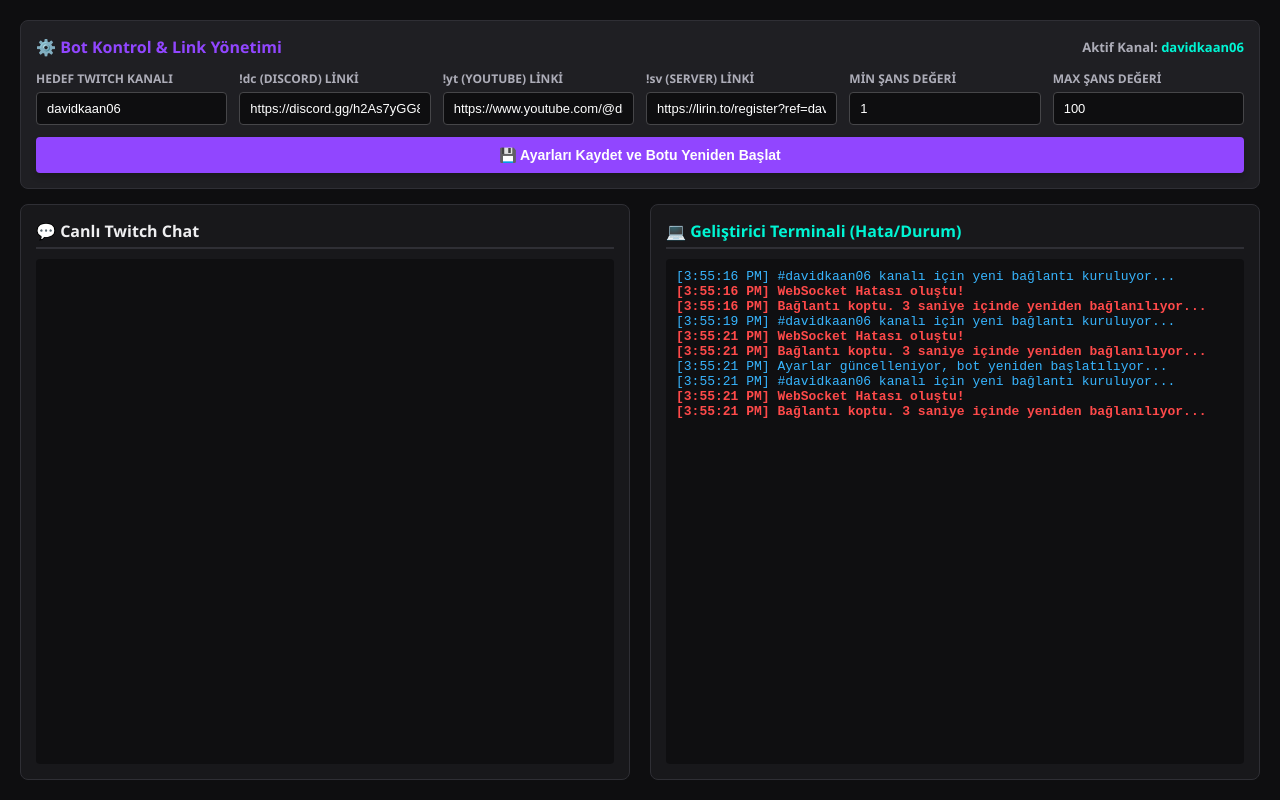
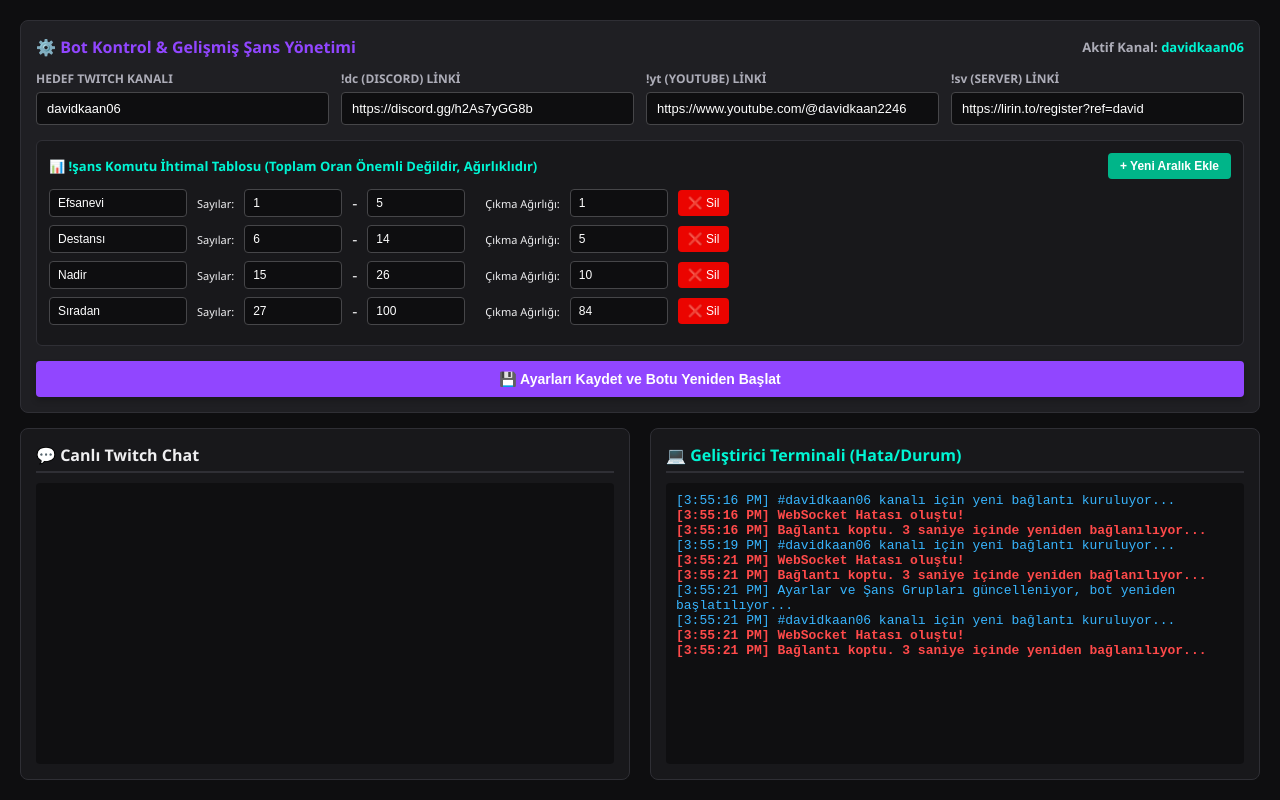
Before and after one commit to fluexcode/fluexcode.github.io, a plain HTML site: page index.html in a window 1280 px wide. Both pictures are taken after a click on the button "💾 Ayarları Kaydet ve Botu Yeniden Başlat". Drawn offline with Linux system fonts and the light colour scheme.

Commit message:
Update index.html

```diff
--- a/index.html
+++ b/index.html
@@ -17,7 +17,6 @@
             box-sizing: border-box;
         }
 
-        /* Gelişmiş Ayar Yönetim Alanı */
         .admin-settings {
             background: #1f1f23;
             padding: 15px;
@@ -36,9 +35,9 @@
         }
         .input-grid {
             display: grid;
-            grid-template-columns: repeat(auto-fit, minmax(180px, 1fr));
+            grid-template-columns: repeat(auto-fit, minmax(200px, 1fr));
             gap: 12px;
-            margin-bottom: 12px;
+            margin-bottom: 15px;
         }
         .input-group {
             display: flex;
@@ -58,12 +57,61 @@
             border-radius: 4px;
             font-size: 13px;
         }
-        .input-group input:focus {
-            border-color: #9146ff;
-            outline: none;
+        .input-group input:focus { border-color: #9146ff; outline: none; }
+
+        /* Gelişmiş Şans Aralıkları Tablo Alanı */
+        .probability-section {
+            background: #18181b;
+            padding: 12px;
+            border-radius: 6px;
+            border: 1px solid #2f2f35;
+            margin-bottom: 15px;
+        }
+        .prob-header {
+            display: flex;
+            justify-content: space-between;
+            align-items: center;
+            margin-bottom: 10px;
+            font-size: 13px;
+            font-weight: bold;
+            color: #00f5d4;
+        }
+        .prob-row {
+            display: flex;
+            gap: 10px;
+            margin-bottom: 8px;
+            align-items: center;
+        }
+        .prob-row input {
+            background: #0e0e10;
+            border: 1px solid #464649;
+            color: white;
+            padding: 6px 8px;
+            border-radius: 4px;
+            font-size: 12px;
+            width: 80px;
+        }
+        .prob-row input.wide { width: 120px; }
+        .prob-row button {
+            background: #eb0400;
+            color: white;
+            border: none;
+            padding: 6px 10px;
+            border-radius: 4px;
+            cursor: pointer;
+            font-size: 12px;
+        }
+        .add-row-btn {
+            background: #00b589;
+            color: white;
+            border: none;
+            padding: 6px 12px;
+            border-radius: 4px;
+            cursor: pointer;
+            font-size: 12px;
+            font-weight: bold;
         }
 
-        /* Efektli Kaydet Butonu */
         .save-btn {
             background: #9146ff;
             color: white;
@@ -77,14 +125,8 @@
             transition: all 0.2s ease;
             box-shadow: 0 4px 6px rgba(0, 0, 0, 0.2);
         }
-        .save-btn:hover {
-            background: #772ce8;
-            box-shadow: 0 6px 12px rgba(145, 70, 255, 0.3);
-        }
-        .save-btn:active {
-            transform: scale(0.97);
-            box-shadow: 0 2px 4px rgba(0, 0, 0, 0.2);
-        }
+        .save-btn:hover { background: #772ce8; box-shadow: 0 6px 12px rgba(145, 70, 255, 0.3); }
+        .save-btn:active { transform: scale(0.97); }
 
         .container { display: flex; gap: 20px; flex: 1; min-height: 0; }
         .panel { flex: 1; display: flex; flex-direction: column; background: #18181b; border-radius: 8px; border: 1px solid #2f2f35; padding: 15px; }
@@ -108,7 +150,7 @@
 
     <div class="admin-settings">
         <div class="admin-title">
-            <span>⚙️ Bot Kontrol & Link Yönetimi</span>
+            <span>⚙️ Bot Kontrol & Gelişmiş Şans Yönetimi</span>
             <span style="font-size: 13px; color: #adadb8;">Aktif Kanal: <strong id="currentChannelDisplay" style="color:#00f5d4;">davidkaan06</strong></span>
         </div>
 
@@ -129,14 +171,15 @@
                 <label for="svLinkInput">!sv (SERVER) LİNKİ</label>
                 <input type="text" id="svLinkInput" value="https://lirin.to/register?ref=david">
             </div>
-            <div class="input-group">
-                <label for="minSansInput">MİN ŞANS DEĞERİ</label>
-                <input type="number" id="minSansInput" value="1">
+        </div>
+
+        <div class="probability-section">
+            <div class="prob-header">
+                <span>📊 !şans Komutu İhtimal Tablosu (Toplam Oran Önemli Değildir, Ağırlıklıdır)</span>
+                <button type="button" class="add-row-btn" onclick="aralikEkle(1, 5, 1, 'Nadir')">+ Yeni Aralık Ekle</button>
             </div>
-            <div class="input-group">
-                <label for="maxSansInput">MAX ŞANS DEĞERİ</label>
-                <input type="number" id="maxSansInput" value="100">
-            </div>
+            <div id="probRowsContainer">
+                </div>
         </div>
 
         <button class="save-btn" onclick="ayarlariKaydet()">💾 Ayarları Kaydet ve Botu Yeniden Başlat</button>
@@ -162,9 +205,13 @@
         let YT_LINK = 'https://www.youtube.com/@davidkaan2246';
         let SV_LINK = 'https://lirin.to/register?ref=david';
 
-        // Şans komutu için varsayılan global değişkenler
-        let MIN_SANS = 1;
-        let MAX_SANS = 100;
+        // Gelişmiş şans havuzu listesi
+        let SANS_HAVUZU = [
+            { min: 1, max: 5, ihtimal: 1, etiket: 'Efsanevi' },
+            { min: 6, max: 14, ihtimal: 5, etiket: 'Destansı' },
+            { min: 15, max: 26, ihtimal: 10, etiket: 'Nadir' },
+            { min: 27, max: 100, ihtimal: 84, etiket: 'Sıradan' }
+        ];
 
         let botKilitli = false;
         let ws;
@@ -173,6 +220,32 @@
         const chatLog = document.getElementById('chatLog');
         const terminalLog = document.getElementById('terminalLog');
         const currentChannelDisplay = document.getElementById('currentChannelDisplay');
+
+        // Panel arayüzüne yeni satır ekleyen fonksiyon
+        function aralikEkle(min = 0, max = 100, ihtimal = 10, etiket = 'Grup') {
+            const container = document.getElementById('probRowsContainer');
+            const row = document.createElement('div');
+            row.className = 'prob-row';
+            row.innerHTML = `
+                <input type="text" class="wide etiket-input" placeholder="Grup Adı" value="${etiket}">
+                <label style="font-size:11px;">Sayılar:</label>
+                <input type="number" class="min-input" placeholder="Min" value="${min}">
+                <span>-</span>
+                <input type="number" class="max-input" placeholder="Max" value="${max}">
+                <label style="font-size:11px; margin-left:10px;">Çıkma Ağırlığı:</label>
+                <input type="number" class="ihtimal-input" placeholder="Şans" value="${ihtimal}">
+                <button onclick="this.parentElement.remove()">❌ Sil</button>
+            `;
+            container.appendChild(row);
+        }
+
+        // Başlangıçta varsayılan listeyi ekrana çiz
+        function tabloyuDoldur() {
+            document.getElementById('probRowsContainer').innerHTML = '';
+            SANS_HAVUZU.forEach(item => {
+                aralikEkle(item.min, item.max, item.ihtimal, item.etiket);
+            });
+        }
 
         function terminalYaz(mesaj, stil = 'term-line') {
             const zaman = new Date().toLocaleTimeString();
@@ -252,36 +325,58 @@
                     const msgLower = mesaj.toLowerCase();
 
                     if (msgLower === '!dc' || msgLower === '!discord') {
-                        terminalYaz(`Komut tetiklendi: !dc -> Gönderen: ${kullanici}`, "command-trigger");
                         const cevap = `@${kullanici} Discord Sunucumuz: ${DC_LINK}`;
                         ws.send(`PRIVMSG #${KANAL_ADI} :${cevap}`);
                         chatYaz(BOT_ADI, cevap, true);
                     }
                     else if (msgLower === '!sv' || msgLower === '!server') {
-                        terminalYaz(`Komut tetiklendi: !sv -> Gönderen: ${kullanici}`, "command-trigger");
                         const cevap = `@${kullanici} Kayıt Linki: ${SV_LINK}`;
                         ws.send(`PRIVMSG #${KANAL_ADI} :${cevap}`);
                         chatYaz(BOT_ADI, cevap, true);
                     }
                     else if (msgLower === '!yt' || msgLower === '!youtube') {
-                        terminalYaz(`Komut tetiklendi: !yt -> Gönderen: ${kullanici}`, "command-trigger");
                         const cevap = `@${kullanici} YouTube Kanalımız: ${YT_LINK}`;
                         ws.send(`PRIVMSG #${KANAL_ADI} :${cevap}`);
                         chatYaz(BOT_ADI, cevap, true);
                     }
-                    /* Yeni !şans / !sans Komut Alanı */
+                    /* GELİŞMİŞ ŞANS MOTORU ALANI */
                     else if (msgLower === '!şans' || msgLower === '!sans') {
                         terminalYaz(`Komut tetiklendi: !şans -> Gönderen: ${kullanici}`, "command-trigger");
 
-                        // Belirlenen min ve max değerleri arasında rastgele tam sayı üretir
-                        const rastgeleSans = Math.floor(Math.random() * (MAX_SANS - MIN_SANS + 1)) + MIN_SANS;
-                        const cevap = `@${kullanici} Şansın: %${rastgeleSans} 🍀 (Aralık: ${MIN_SANS}-${MAX_SANS})`;
+                        if (SANS_HAVUZU.length === 0) {
+                            const cevap = `@${kullanici} Şans havuzu ayarlanmamış!`;
+                            ws.send(`PRIVMSG #${KANAL_ADI} :${cevap}`);
+                            return;
+                        }
+
+                        // Toplam ağırlığı (ihtimal havuzunu) hesapla
+                        let toplamAgirlik = 0;
+                        SANS_HAVUZU.forEach(h => toplamAgirlik += h.ihtimal);
+
+                        // Havuzdan ağırlıklı rastgele bir seçim yap
+                        let rastgeleZar = Math.random() * toplamAgirlik;
+                        let secilenAralik = null;
+
+                        for (let i = 0; i < SANS_HAVUZU.length; i++) {
+                            rastgeleZar -= SANS_HAVUZU[i].ihtimal;
+                            if (rastgeleZar <= 0) {
+                                secilenAralik = SANS_HAVUZU[i];
+                                break;
+                            }
+                        }
+
+                        if (!secilenAralik) secilenAralik = SANS_HAVUZU[SANS_HAVUZU.length - 1];
+
+                        // Seçilen aralığın içinden rastgele tam sayı üret
+                        const sonucSayi = Math.floor(Math.random() * (secilenAralik.max - secilenAralik.min + 1)) + secilenAralik.min;
+
+                        // Chate grubuyla beraber güzelce yazdır
+                        const cevap = `@${kullanici} Şansın: [${secilenAralik.etiket}] %${sonucSayi} 🍀`;
 
                         ws.send(`PRIVMSG #${KANAL_ADI} :${cevap}`);
                         chatYaz(BOT_ADI, cevap, true);
                     }
                     else if (msgLower === '!yardım' || msgLower === '!yardim' || msgLower === '!komutlar') {
-                        terminalYaz(`Komut tetiklendi: !yardım -> Gönderen: ${kullanici}`, "command-trigger");
                         const cevap = `@${kullanici} Kullanabileceğiniz komutlar: !dc, !yt, !sv, !şans`;
                         ws.send(`PRIVMSG #${KANAL_ADI} :${cevap}`);
                         chatYaz(BOT_ADI, cevap, true);
@@ -289,30 +384,36 @@
                 }
             };
 
-            ws.onerror = function(err) {
-                terminalYaz("WebSocket Hatası oluştu!", "system-error");
-            };
-
+            ws.onerror = function(err) { terminalYaz("WebSocket Hatası oluştu!", "system-error"); };
             ws.onclose = function() {
                 terminalYaz("Bağlantı koptu. 3 saniye içinde yeniden bağlanılıyor...", "system-error");
                 clearTimeout(reconnectTimeout);
-                reconnectTimeout = setTimeout(function() {
-                    baglan();
-                }, 3000);
+                reconnectTimeout = setTimeout(function() { baglan(); }, 3000);
             };
         }
 
         function ayarlariKaydet() {
-            terminalYaz("Ayarlar güncelleniyor, bot yeniden başlatılıyor...", "system-info");
+            terminalYaz("Ayarlar ve Şans Grupları güncelleniyor, bot yeniden başlatılıyor...", "system-info");
 
             KANAL_ADI = document.getElementById('targetChannelInput').value.trim().toLowerCase();
             DC_LINK = document.getElementById('dcLinkInput').value.trim();
             YT_LINK = document.getElementById('ytLinkInput').value.trim();
             SV_LINK = document.getElementById('svLinkInput').value.trim();
 
-            // Panelden girilen şans sınır değerlerini al ve sayıya çevir
-            MIN_SANS = parseInt(document.getElementById('minSansInput').value) || 1;
-            MAX_SANS = parseInt(document.getElementById('maxSansInput').value) || 100;
+            // Tablodaki dinamik verileri topla ve havuzu güncelle
+            const dinamikHavuz = [];
+            const rows = document.querySelectorAll('.prob-row');
+
+            rows.forEach(row => {
+                const etiket = row.querySelector('.etiket-input').value.trim() || 'Grup';
+                const min = parseInt(row.querySelector('.min-input').value) || 0;
+                const max = parseInt(row.querySelector('.max-input').value) || 100;
+                const ihtimal = parseInt(row.querySelector('.ihtimal-input').value) || 1;
+
+                dinamikHavuz.push({ min, max, ihtimal, etiket });
+            });
+
+            SANS_HAVUZU = dinamikHavuz;
 
             if (ws) {
                 ws.onclose = function () {};
@@ -322,6 +423,8 @@
             baglan();
         }
 
+        // Başlangıç tetiklemeleri
+        tabloyuDoldur();
         baglan();
     </script>
 </body>
```
